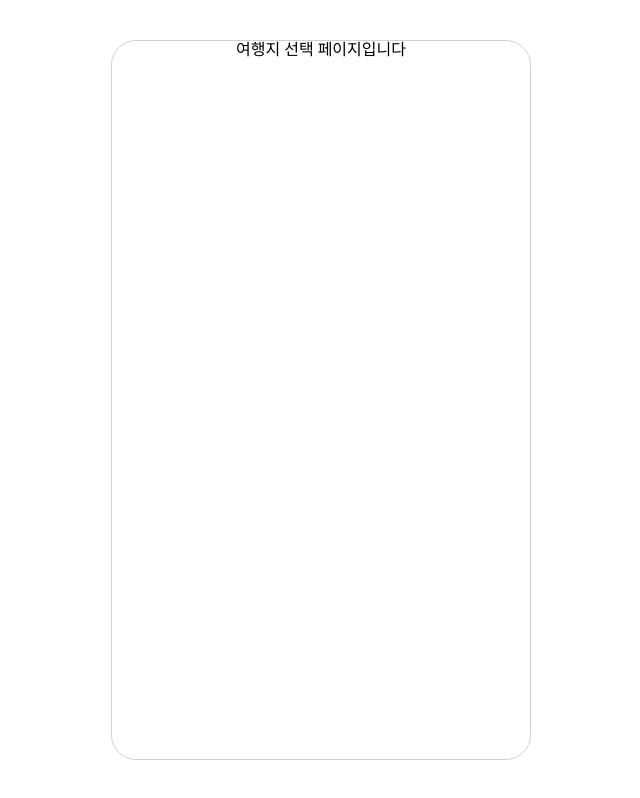
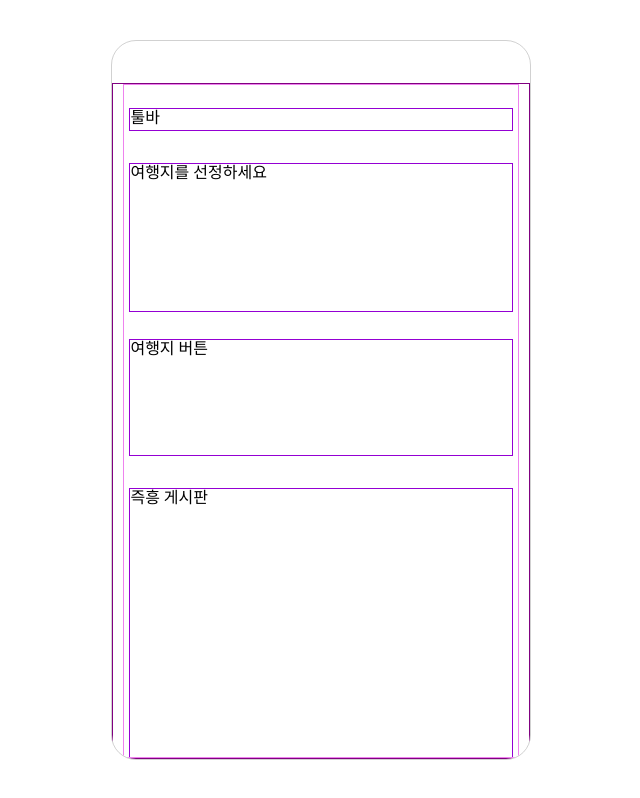
Before and after one commit to UMC-WEGO/WEGO_FE_React, a React (Vite) app in the folder WEGO_FE/: page /home/travel-select in a window 1280 px wide. Shown: the whole page, without its empty margins (319-959 px from the left). Built offline with nearby package versions, Linux system fonts and the light colour scheme; a web font is replaced by a local one.

Commit message:
feat: Travel_Select_Page_Layout

```diff
--- a/WEGO_FE/src/pages/feat_2/home-travel-select/TravelSelectPage.tsx
+++ b/WEGO_FE/src/pages/feat_2/home-travel-select/TravelSelectPage.tsx
@@ -1,7 +1,91 @@
-import React from 'react';
+//home/travel-select/
+import styled from "styled-components";
+import App from "../../../App";
+
+// 전체적인 레이아웃
+const AppContainer = styled.p`
+  display: flex;
+  flex-direction: column;
+  align-items: center;
+
+  width: 100%;
+  margin-top: 42px;
+
+  border: 1px solid purple;
+`
+
+// 스크롤 되는 영역
+const ScrollArea = styled.div`
+  overflow-y: auto;
+
+  width: 95%;
+
+  border: 1px solid violet;
+`
+
+// 툴바 영역 (뒤로가기, 공유 버튼 영역)
+const ToolBarContainer = styled.div`
+  margin: 5px;
+
+  margin-top: 23px;
+  height: 23px;
+
+  border: 1px solid darkviolet;
+`
+
+// "여행지를 선정하세요" 영역
+const PlanContainer = styled.div`
+  margin: 5px;
+
+  margin-top: 32px;
+  height: 149px;
+
+  border: 1px solid darkviolet;
+`
+
+// 여행지 선택 버튼 영역
+const DestinationContainer = styled.div`
+  margin: 5px;
+
+  margin-top: 27px;
+  height: 117px;
+
+  border: 1px solid darkviolet;
+`
+
+const PostContainer = styled.div`
+  margin: 5px;
+
+  margin-top: 32px;
+  height: 297px;
+
+  border: 1px solid darkviolet;
+`
+
+const SubmitBtnContainer = styled.div`
+  margin: 5px;
+
+  margin-top: 32px;
+  margin-bottom: 36px;
+  height: 50px;
+
+  border: 1px solid darkviolet;
+`
 
 function TravelSelectPage() {
-  return <div>여행지 선택 페이지입니다</div>;
+  return(
+    <>
+      <AppContainer>
+        <ScrollArea>
+          <ToolBarContainer>툴바</ToolBarContainer>
+          <PlanContainer>여행지를 선정하세요</PlanContainer>
+          <DestinationContainer>여행지 버튼</DestinationContainer>
+          <PostContainer>즉흥 게시판</PostContainer>
+          <SubmitBtnContainer>여기로 갈래요</SubmitBtnContainer>
+        </ScrollArea>
+      </AppContainer>
+    </>
+  )
 }
 
 export default TravelSelectPage;
--- a/WEGO_FE/src/pages/feat_2/home/HomePage.tsx
+++ b/WEGO_FE/src/pages/feat_2/home/HomePage.tsx
@@ -1,3 +1,4 @@
+///home
 import styled from 'styled-components';
 import WEGO_Logo from '../../../images/feat2/WEGO_Logo.jpg';
 
```
